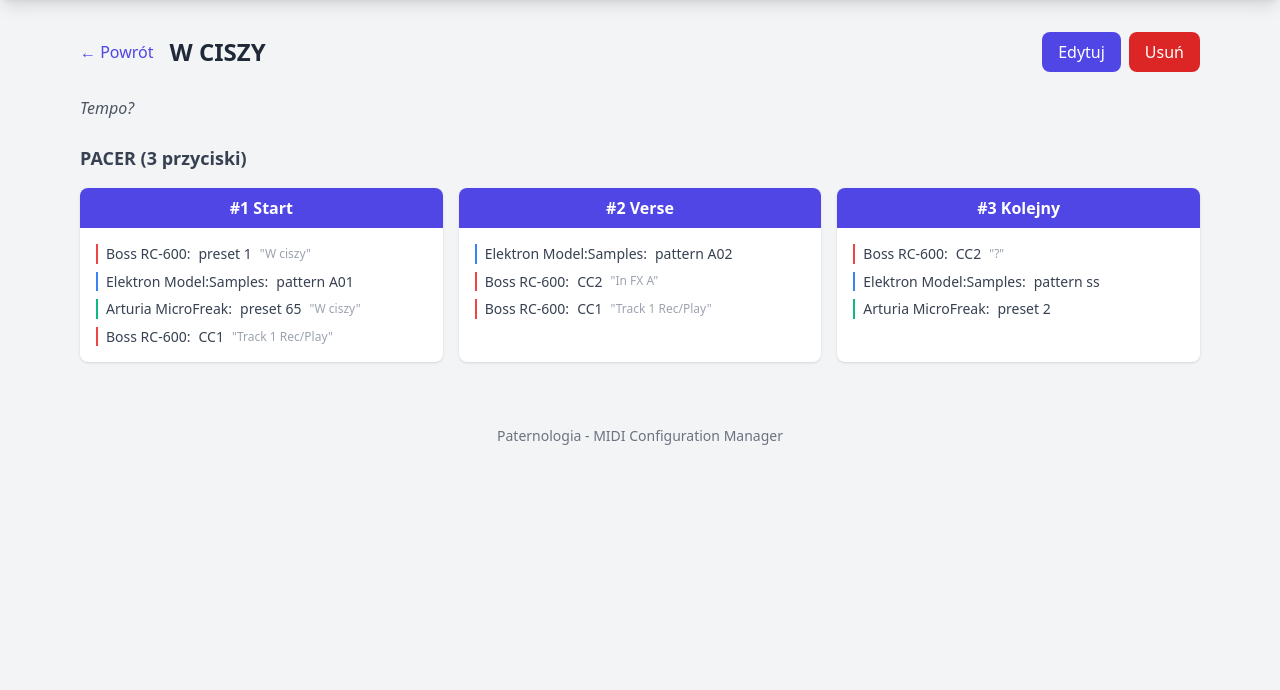
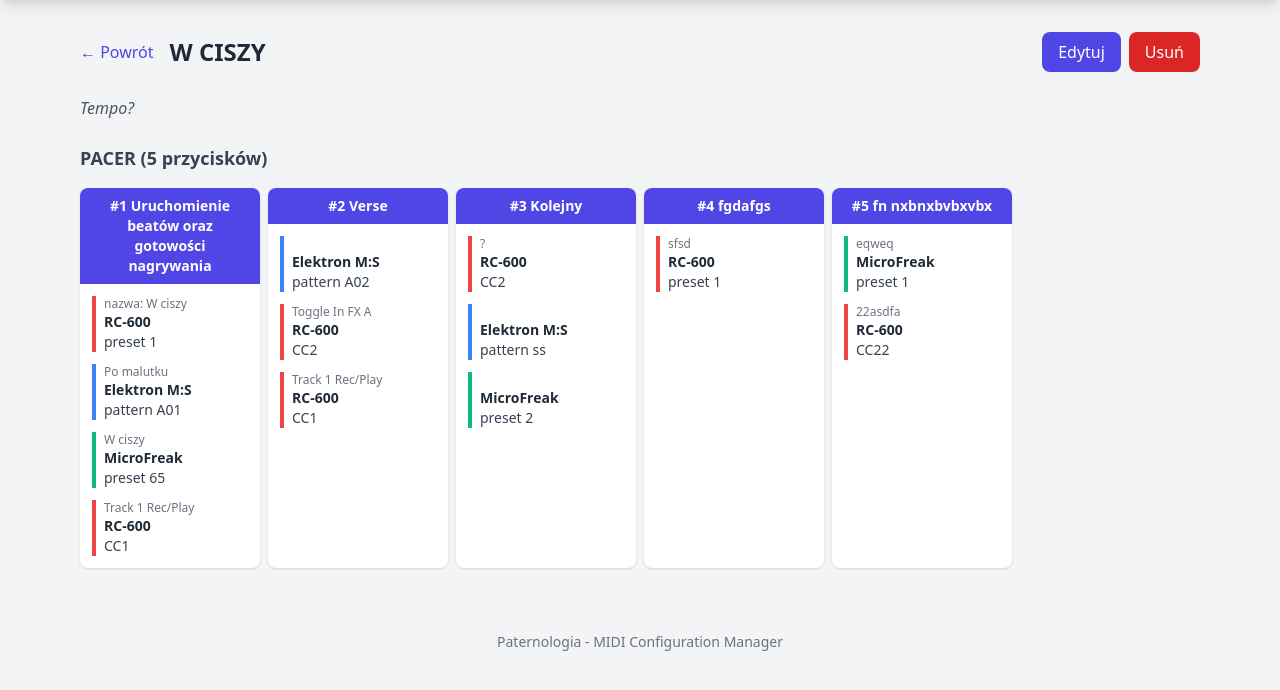
Before and after one commit to wkoziej/paternologia, a FastAPI app: page /songs/w-ciszy in a window 1280 px wide. Shown: the part 60-750 px from the top of the page. Run offline with FastAPI, Linux system fonts and the light colour scheme; some libraries are stand-ins or nearby versions.

Commit message:
feat: layout oddający pacer + opis M:S

```diff
--- a/data/devices.yaml
+++ b/data/devices.yaml
@@ -1,17 +1,17 @@
 devices:
   - id: boss
-    name: Boss RC-600
+    name: RC-600
     description: Loop Station
     action_types:
       - preset
       - cc
   - id: ms
-    name: Elektron Model:Samples
+    name: Elektron M:S
     description: Sampler/Sequencer
     action_types:
       - pattern
   - id: freak
-    name: Arturia MicroFreak
+    name: MicroFreak
     description: Synthesizer
     action_types:
       - preset
--- a/data/songs/w-ciszy.yaml
+++ b/data/songs/w-ciszy.yaml
@@ -5,18 +5,18 @@ song:
   created: '2025-12-16'
   notes: Tempo?
 pacer:
-- name: Start
+- name: Uruchomienie beatów oraz gotowości nagrywania
   actions:
   - device: boss
     type: preset
     value: 1
     cc: null
-    label: W ciszy
+    label: 'nazwa: W ciszy'
   - device: ms
     type: pattern
     value: A01
     cc: null
-    label: null
+    label: Po malutku
   - device: freak
     type: preset
     value: 65
@@ -38,7 +38,7 @@ pacer:
     type: cc
     value: null
     cc: 2
-    label: In FX A
+    label: Toggle In FX A
   - device: boss
     type: cc
     value: null
@@ -61,3 +61,22 @@ pacer:
     value: 2
     cc: null
     label: null
+- name: fgdafgs
+  actions:
+  - device: boss
+    type: preset
+    value: 1
+    cc: null
+    label: sfsd
+- name: fn nxbnxbvbxvbx
+  actions:
+  - device: freak
+    type: preset
+    value: 1
+    cc: null
+    label: eqweq
+  - device: boss
+    type: cc
+    value: null
+    cc: 22
+    label: 22asdfa
--- a/static/style.css
+++ b/static/style.css
@@ -6,6 +6,36 @@
     display: grid;
     grid-template-columns: repeat(auto-fit, minmax(180px, 1fr));
     gap: 1rem;
+}
+
+/* PACER 6-button grid layout */
+.pacer-grid-six {
+    display: grid;
+    grid-template-columns: repeat(6, minmax(0, 1fr));
+    gap: 0.5rem;
+    width: 100%;
+}
+
+.pacer-grid-six .pacer-btn {
+    min-width: 0;
+}
+
+@media (max-width: 1400px) {
+    .pacer-grid-six {
+        grid-template-columns: repeat(3, minmax(0, 1fr));
+    }
+}
+
+@media (max-width: 768px) {
+    .pacer-grid-six {
+        grid-template-columns: repeat(2, minmax(0, 1fr));
+    }
+}
+
+@media (max-width: 480px) {
+    .pacer-grid-six {
+        grid-template-columns: 1fr;
+    }
 }
 
 /* Action list styling */
@@ -18,6 +48,8 @@
 .device-boss { border-left-color: #ef4444; }
 .device-ms { border-left-color: #3b82f6; }
 .device-freak { border-left-color: #10b981; }
+.device-model { border-left-color: #f59e0b; }
+.device-arturia { border-left-color: #8b5cf6; }
 
 /* HTMX loading indicator */
 .htmx-indicator {
--- a/templates/partials/action_row.html
+++ b/templates/partials/action_row.html
@@ -40,6 +40,9 @@
             <input type="text" name="button_{{ button_idx }}_action_{{ action_idx }}_value"
                    value="{{ action.value }}" placeholder="Pattern" required
                    class="border border-gray-300 rounded px-2 py-1 text-sm w-20">
+            <input type="text" name="button_{{ button_idx }}_action_{{ action_idx }}_label"
+                   value="{{ action.label or '' }}" placeholder="Label"
+                   class="border border-gray-300 rounded px-2 py-1 text-sm w-24">
             {% elif action.type.value == 'cc' %}
             <input type="number" name="button_{{ button_idx }}_action_{{ action_idx }}_cc"
                    value="{{ action.cc }}" placeholder="CC #" required
--- a/templates/song.html
+++ b/templates/song.html
@@ -32,28 +32,32 @@
     </h2>
 
     {% if song.pacer %}
-    <div class="pacer-grid">
+    <div style="display: grid; grid-template-columns: repeat(6, minmax(0, 1fr)); gap: 0.5rem; width: 100%;">
         {% for button in song.pacer %}
         {% set button_idx = loop.index %}
         <div class="bg-white rounded-lg shadow overflow-hidden pacer-btn">
-            <div class="bg-indigo-600 text-white px-4 py-2 font-bold text-center">
+            <div class="bg-indigo-600 text-white px-3 py-2 font-bold text-center text-sm">
                 #{{ button_idx }} {{ button.name }}
             </div>
-            <div class="p-4 action-list space-y-2">
+            <div class="p-3 action-list space-y-3">
                 {% for action in button.actions %}
                 {% set device = devices_map.get(action.device) %}
-                <div class="flex items-center gap-2 text-gray-700 border-l-2 pl-2 device-{{ action.device }}">
-                    <span class="font-medium">{{ device.name if device else action.device }}:</span>
-                    {% if action.type.value == 'preset' %}
-                    <span>preset {{ action.value }}</span>
-                    {% elif action.type.value == 'pattern' %}
-                    <span>pattern {{ action.value }}</span>
-                    {% elif action.type.value == 'cc' %}
-                    <span>CC{{ action.cc }}</span>
-                    {% endif %}
-                    {% if action.label %}
-                    <span class="text-gray-400 text-xs">"{{ action.label }}"</span>
-                    {% endif %}
+                <div class="border-l-4 pl-2 device-{{ action.device }}">
+                    <div class="text-xs text-gray-500">
+                        {% if action.label %}{{ action.label }}{% else %}&nbsp;{% endif %}
+                    </div>
+                    <div class="font-semibold text-sm text-gray-800">
+                        {{ device.name if device else action.device }}
+                    </div>
+                    <div class="text-sm text-gray-700">
+                        {% if action.type.value == 'preset' %}
+                        preset {{ action.value }}
+                        {% elif action.type.value == 'pattern' %}
+                        pattern {{ action.value }}
+                        {% elif action.type.value == 'cc' %}
+                        CC{{ action.cc }}
+                        {% endif %}
+                    </div>
                 </div>
                 {% endfor %}
                 {% if not button.actions %}
--- a/templates/song_edit.html
+++ b/templates/song_edit.html
@@ -200,6 +200,8 @@ document.addEventListener('DOMContentLoaded', function() {
             html = `
                 <input type="text" name="button_${buttonIdx}_action_${actionIdx}_value" placeholder="Pattern" required
                        class="border border-gray-300 rounded px-2 py-1 text-sm w-20">
+                <input type="text" name="button_${buttonIdx}_action_${actionIdx}_label" placeholder="Label"
+                       class="border border-gray-300 rounded px-2 py-1 text-sm w-24">
             `;
         } else if (type === 'cc') {
             html = `
```
